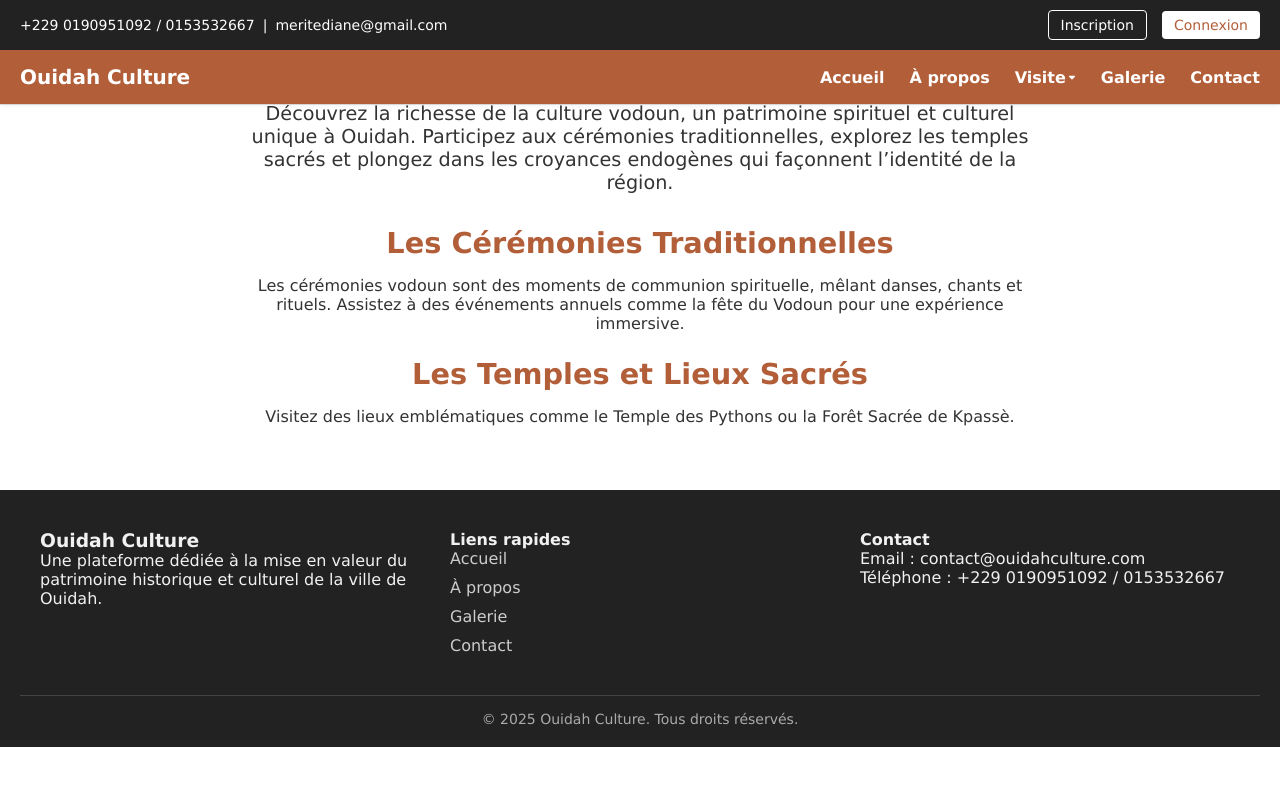
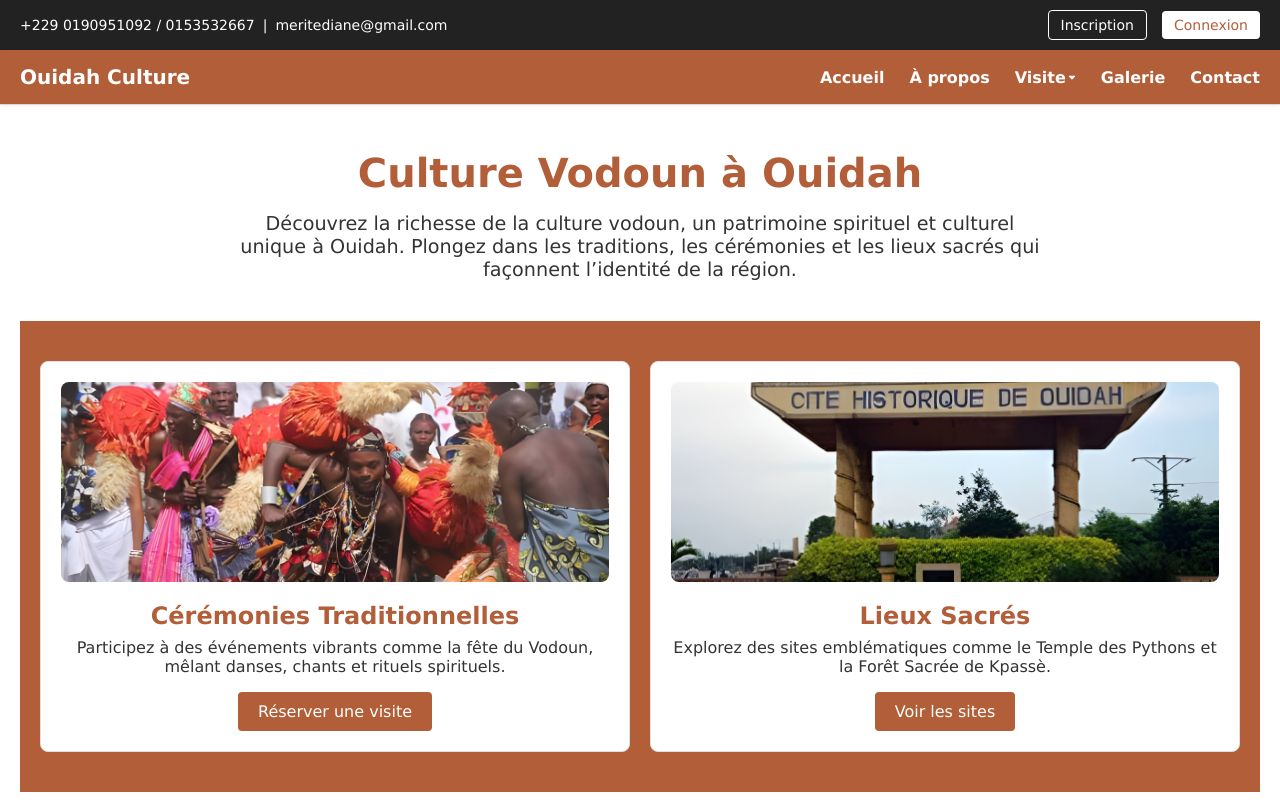
Before and after one commit to MeriteDiane229/mon_projet_de_soutenance, a React (Vite) app in the folder frontend/client/: page /culture-vodoun in a window 1280 px wide. Shown: the top 800 px of the page. Built offline with nearby package versions, Linux system fonts and the light colour scheme.

Commit message:
Correction page /culture-vodoun, ajout CultureVodoun.jsx et CSS, padding-top

```diff
--- a/frontend/client/src/App.jsx
+++ b/frontend/client/src/App.jsx
@@ -1,19 +1,18 @@
 import { BrowserRouter as Router, Routes, Route } from 'react-router-dom';
 import Home from './pages/Home';
-import About from "./pages/About";
+import About from './pages/About';
 import Login from './pages/Login';
 import Register from './components/Register';
 import PageGuideTouristique from './pages/PageGuideTouristique';
 import SiteTouristique from './pages/SiteTouristique';
 import SiteDetail from './pages/SiteDetail';
 import SiteList from './components/SiteList';
-import Header from "./components/Header";
+import Header from './components/Header';
 import Footer from './components/Footer';
 import GalleryPage from './pages/GalleryPage';
 import { CartProvider } from './context/CartContext';
 import Reservation from './pages/Reservation';
 import Contact from './pages/Contact';
-// Nouvelle page pour Culture Vodoun
 import CultureVodoun from './pages/CultureVodoun';
 
 function App() {
@@ -21,6 +20,7 @@ function App() {
     <CartProvider>
       <Router>
         <Header />
+        <main style={{ paddingTop: '90px' }}>
           <Routes>
             <Route path="/" element={<Home />} />
             <Route path="/a-propos" element={<About />} />
@@ -33,11 +33,11 @@ function App() {
             <Route path="/galerie" element={<GalleryPage />} />
             <Route path="/visite/reservation" element={<Reservation />} />
             <Route path="/contact" element={<Contact />} />
-        <Route path="/register" element={<Register/>} />
-
-        {/* Nouvelle page pour Culture Vodoun */}
+            <Route path="/register" element={<Register />} />
             <Route path="/culture-vodoun" element={<CultureVodoun />} />
+            <Route path="*" element={<div><h1>Page non trouvée</h1><p>L'URL demandée n'existe pas. <a href="/">Retour à l'accueil</a></p></div>} />
           </Routes>
+        </main>
         <Footer />
       </Router>
     </CartProvider>
--- a/frontend/client/src/pages/CultureVodoun.jsx
+++ b/frontend/client/src/pages/CultureVodoun.jsx
@@ -1,24 +1,34 @@
 import React from 'react';
+import { Link } from 'react-router-dom';
 import '../styles/CultureVodoun.css';
 
 const CultureVodoun = () => {
   return (
-    <div className="culture-vodoun-container">
-      <h1>Culture Vodoun à Ouidah</h1>
-      <p>
-        Découvrez la richesse de la culture vodoun, un patrimoine spirituel et culturel unique à Ouidah.
-        Participez aux cérémonies traditionnelles, explorez les temples sacrés et plongez dans les croyances endogènes qui façonnent l’identité de la région.
-      </p>
-      <section className="vodoun-details">
-        <h2>Les Cérémonies Traditionnelles</h2>
+    <div className="home-container">
+      <section className="intro">
+        <h2>Culture Vodoun à Ouidah</h2>
         <p>
-          Les cérémonies vodoun sont des moments de communion spirituelle, mêlant danses, chants et rituels.
-          Assistez à des événements annuels comme la fête du Vodoun pour une expérience immersive.
+          Découvrez la richesse de la culture vodoun, un patrimoine spirituel et culturel unique à Ouidah.
+          Plongez dans les traditions, les cérémonies et les lieux sacrés qui façonnent l’identité de la région.
         </p>
-        <h2>Les Temples et Lieux Sacrés</h2>
-        <p>
-          Visitez des lieux emblématiques comme le Temple des Pythons ou la Forêt Sacrée de Kpassè.
-        </p>
+      </section>
+      <section className="features">
+        <div className="feature">
+          <img src="/img/ouidah2.jpeg" alt="Cérémonies vodoun" />
+          <h3>Cérémonies Traditionnelles</h3>
+          <p>
+            Participez à des événements vibrants comme la fête du Vodoun, mêlant danses, chants et rituels spirituels.
+          </p>
+          <Link to="/visite/reservation" className="feature-button">Réserver une visite</Link>
+        </div>
+        <div className="feature">
+          <img src="/img/ouidah1.jpeg" alt="Temples sacrés" />
+          <h3>Lieux Sacrés</h3>
+          <p>
+            Explorez des sites emblématiques comme le Temple des Pythons et la Forêt Sacrée de Kpassè.
+          </p>
+          <Link to="/visite/site-touristique" className="feature-button">Voir les sites</Link>
+        </div>
       </section>
     </div>
   );
--- a/frontend/client/src/pages/Home.jsx
+++ b/frontend/client/src/pages/Home.jsx
@@ -1,6 +1,5 @@
-
 import React, { useState, useEffect } from 'react';
-import { Link } from 'react-router-dom'; // Importer Link
+import { Link } from 'react-router-dom';
 import './Home.css';
 
 const images = [
@@ -17,14 +16,12 @@ const Home = () => {
       setCurrentIndex((prevIndex) =>
         prevIndex === images.length - 1 ? 0 : prevIndex + 1
       );
-    }, 4000); // Change every 4s
-
+    }, 4000);
     return () => clearInterval(timer);
   }, []);
 
   return (
     <div className="home-container">
-      {/* SLIDESHOW */}
       <div className="slideshow">
         {images.map((src, index) => (
           <img
@@ -39,8 +36,6 @@ const Home = () => {
           <p>Explorez les trésors historiques et culturels de Ouidah</p>
         </div>
       </div>
-
-      {/* INTRO */}
       <section className="intro">
         <h2>Explorez nos trésors</h2>
         <p>
@@ -48,8 +43,6 @@ const Home = () => {
           de la spiritualité, laissez-vous emporter par son ambiance unique.
         </p>
       </section>
-
-      {/* FEATURES */}
       <section className="features">
         <Link to="/visite/site-touristique" className="feature">
           <img src="/img/ouidah1.jpeg" alt="Site touristique" />
@@ -57,7 +50,7 @@ const Home = () => {
           <p>Visitez des lieux emblématiques comme la Route des Esclaves ou la Porte du Non-Retour.</p>
           <button className="feature-button">Découvrir</button>
         </Link>
-        <Link to="/CultureVodoun" className="feature">
+        <Link to="/culture-vodoun" className="feature">
           <img src="/img/ouidah2.jpeg" alt="Culture vodoun" />
           <h3>Culture Vodoun</h3>
           <p>Participez aux cérémonies traditionnelles et explorez les croyances endogènes.</p>
--- a/frontend/client/src/styles/CultureVodoun.css
+++ b/frontend/client/src/styles/CultureVodoun.css
@@ -1,40 +1,93 @@
-.culture-vodoun-container {
-  max-width: 1200px;
-  margin: 0 auto;
-  padding: 40px 20px;
-  text-align: center;
+.home-container {
+  width: 100%;
+  padding: 20px;
 }
 
-.culture-vodoun-container h1 {
+/* INTRO */
+.intro {
+  text-align: center;
+  padding: 40px 20px;
+}
+
+.intro h2 {
   font-size: 2.5rem;
+  margin-bottom: 1rem;
   color: #b25e39;
+}
+
+.intro p {
+  font-size: 1.2rem;
+  max-width: 800px;
+  margin: 0 auto;
+  color: #333;
+}
+
+/* FEATURES */
+.features {
+  display: grid;
+  grid-template-columns: repeat(auto-fit, minmax(250px, 1fr));
+  gap: 20px;
+  padding: 40px 20px;
+}
+
+.feature {
+  text-align: center;
+  padding: 20px;
+  border: 1px solid #e0e0e0;
+  border-radius: 8px;
+  transition: transform 0.3s ease, box-shadow 0.3s ease;
+}
+
+.feature:hover {
+  transform: translateY(-5px);
+  box-shadow: 0 4px 8px rgba(0, 0, 0, 0.1);
+}
+
+.feature img {
+  width: 100%;
+  height: 200px;
+  object-fit: cover;
+  border-radius: 8px;
   margin-bottom: 1rem;
 }
 
-.culture-vodoun-container p {
-  font-size: 1.2rem;
-  color: #333;
-  max-width: 800px;
-  margin: 0 auto 2rem;
+.feature h3 {
+  font-size: 1.5rem;
+  margin-bottom: 0.5rem;
+  color: #b25e39;
 }
 
-.vodoun-details h2 {
-  font-size: 1.8rem;
-  color: #b25e39;
-  margin: 1.5rem 0 1rem;
+.feature p {
+  font-size: 1rem;
+  color: #333;
 }
 
-.vodoun-details p {
+.feature-button {
+  display: inline-block;
+  margin-top: 1rem;
+  padding: 10px 20px;
+  background-color: #b25e39;
+  color: white;
+  border: none;
+  border-radius: 4px;
   font-size: 1rem;
-  color: #333;
-  margin-bottom: 1.5rem;
+  text-decoration: none;
+  transition: background-color 0.3s ease;
 }
 
+.feature-button:hover {
+  background-color: #944c2e;
+}
+
+/* Media queries pour responsivité */
 @media (max-width: 768px) {
-  .culture-vodoun-container h1 {
+  .intro h2 {
     font-size: 2rem;
   }
-  .vodoun-details h2 {
-    font-size: 1.5rem;
+  .intro p {
+    font-size: 1.2rem;
+  }
+  .feature img {
+    height: 150px;
   }
 }
```
Lines whose indentation alone changed are shown as unchanged.
